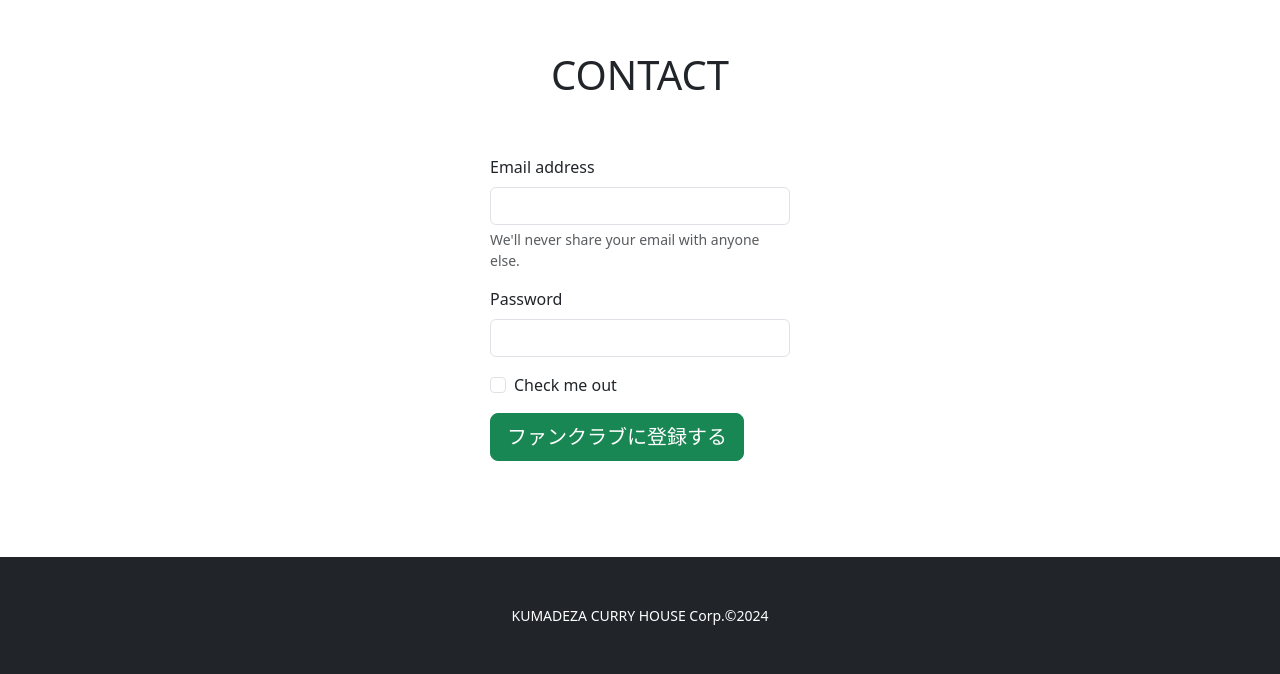
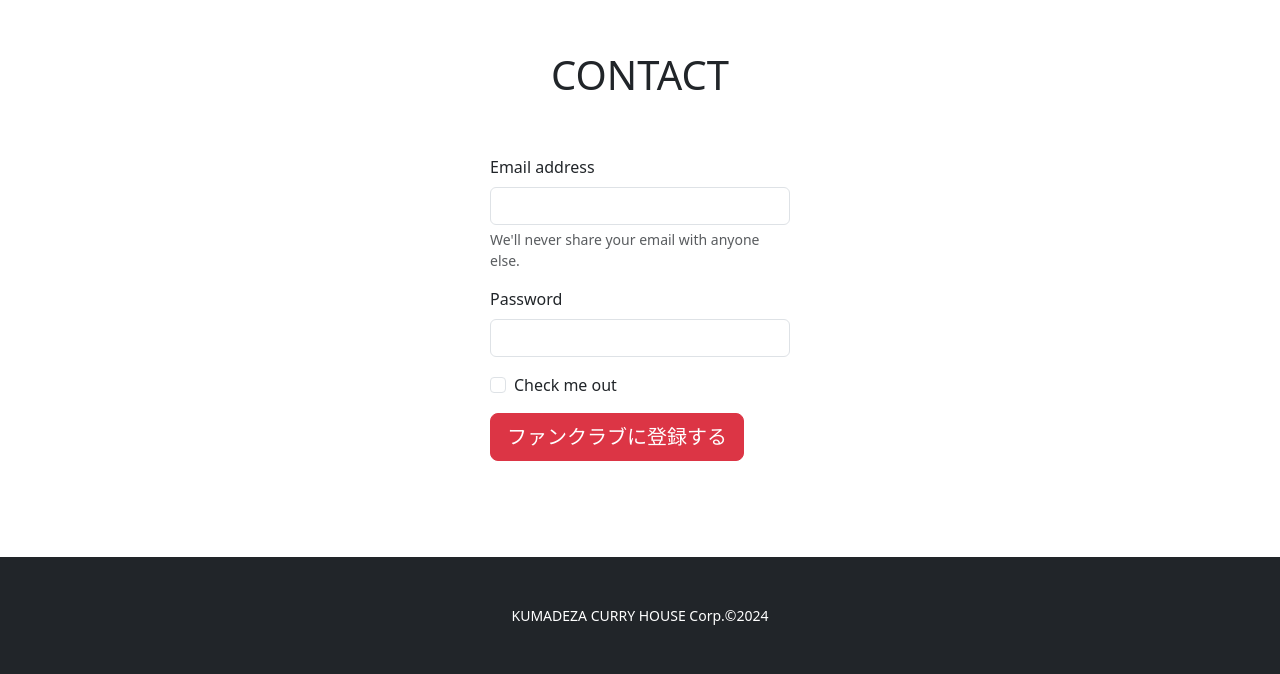
Before and after one commit to siramai/curry, a plain HTML site: page index.html in a window 1280 px wide. Shown: the part 3218-3892 px from the top of the page. Drawn offline with nearby package versions, Linux system fonts and the light colour scheme.

Commit message:
Update index.html

```diff
--- a/index.html
+++ b/index.html
@@ -147,7 +147,7 @@
                     <input type="checkbox" class="form-check-input" id="exampleCheck1">
                     <label class="form-check-label" for="exampleCheck1">Check me out</label>
                   </div>
-                  <button type="submit" class="btn btn-success btn-lg ">ファンクラブに登録する</button>
+                  <button type="submit" class="btn btn-danger btn-lg ">ファンクラブに登録する</button>
                 </form>
               </div>
             </div>
```
